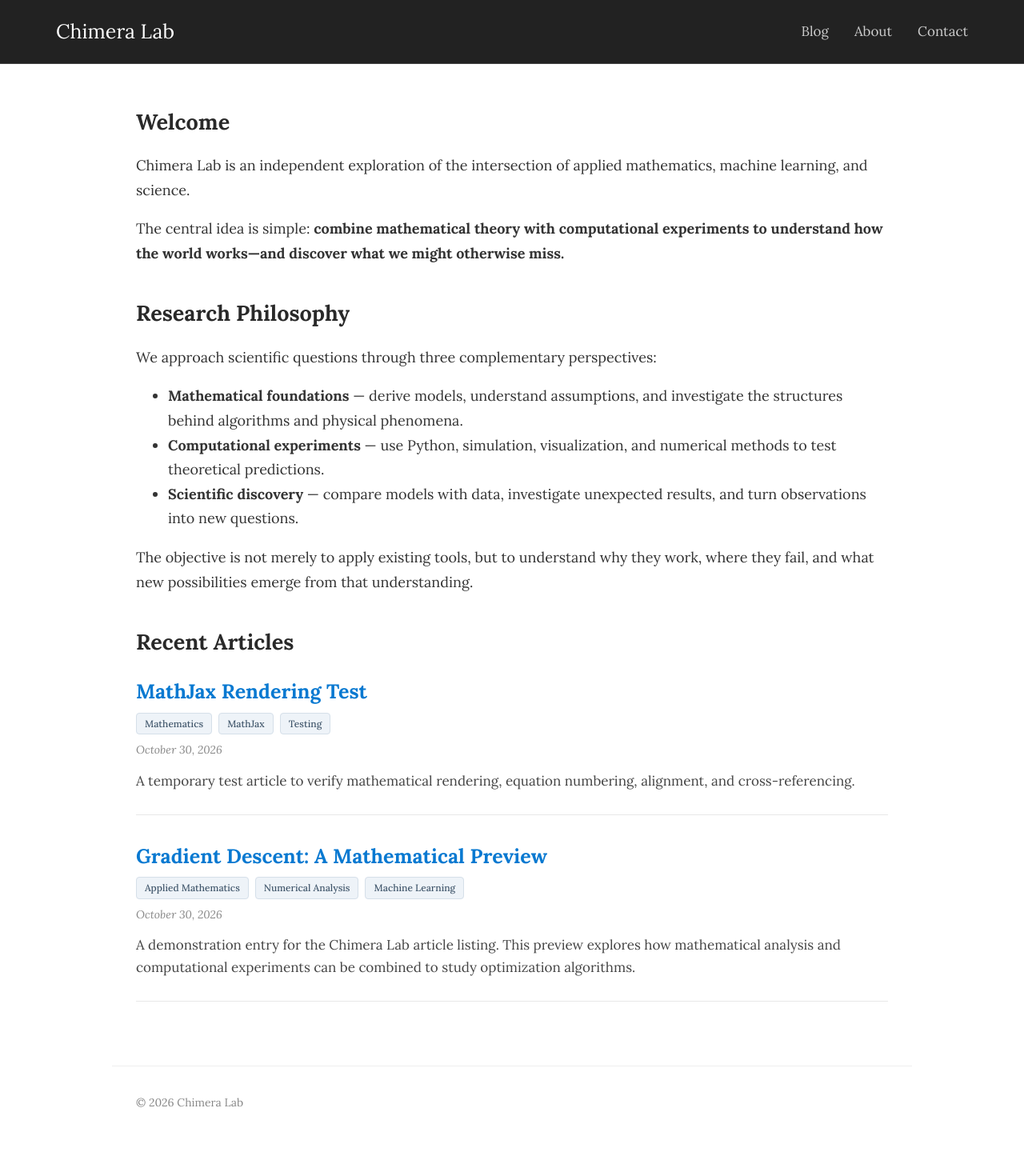
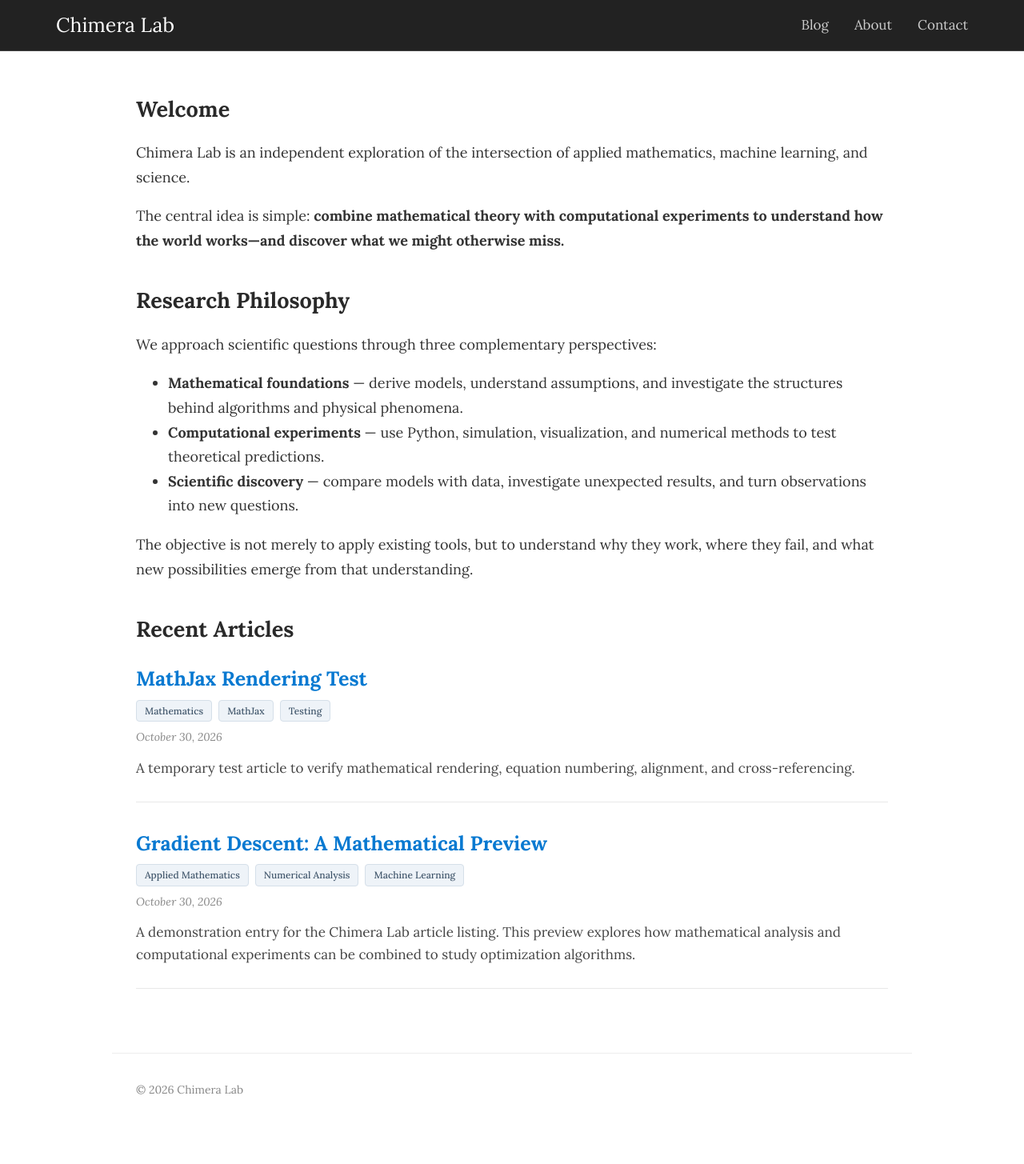
Before and after one commit to chimeralab314/chimeralab314.github.io, a Jekyll site: the page built from index.md, in a window 1280 px wide. Shown: the whole page at 80% size. Built offline with Jekyll 4.4.1, drawn with Linux system fonts in a browser that asks for light colours; a script that is not in the unit is left out.

Commit message:
Reduce padding in header container

```diff
--- a/assets/css/style.css
+++ b/assets/css/style.css
@@ -29,7 +29,7 @@ body {
 .header-container {
     max-width: 1200px;
     margin: 0 auto;
-    padding: 18px 30px;
+    padding: 10px 30px;
 
     display: flex;
     align-items: center;
```
